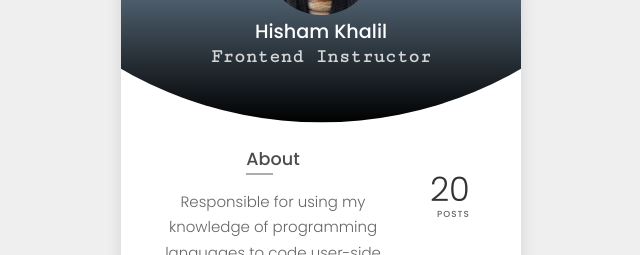
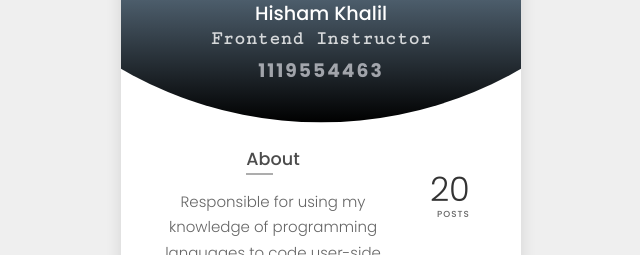
Before and after one commit to HeshamM-088/myprofilecard, a plain HTML site: page index.html in a window 1280 px wide. Shown: the part 255-510 px from the top of the page, without its empty margins (319-959 px from the left). Drawn offline with Linux system fonts and the light colour scheme.

Commit message:
third update

```diff
--- a/index.html
+++ b/index.html
@@ -30,6 +30,7 @@
                     </div>
                     <h3 class="name">Hisham Khalil</h3>
                     <h3 class="sub-name">Frontend Instructor</h3>
+                   <a href="tel:+201119554463"  class="sub-phone"><h3>1119554463</h3></a>
                 </div>
             </div>
 
--- a/style.css
+++ b/style.css
@@ -142,6 +142,19 @@ body{
     font-size: 1.2rem;
     opacity: .8;
     color: #fff;
+}
+
+.sub-phone{
+    text-decoration: none;
+    font-family: 'Cutive Mono', monospace;
+    opacity: 0.6;
+    color: ghostwhite;
+    margin-top: 0.4rem;
+    letter-spacing: 2px;
+}
+
+.sub-phone:hover{
+    opacity: 1;
 }
 
 .content{
```
